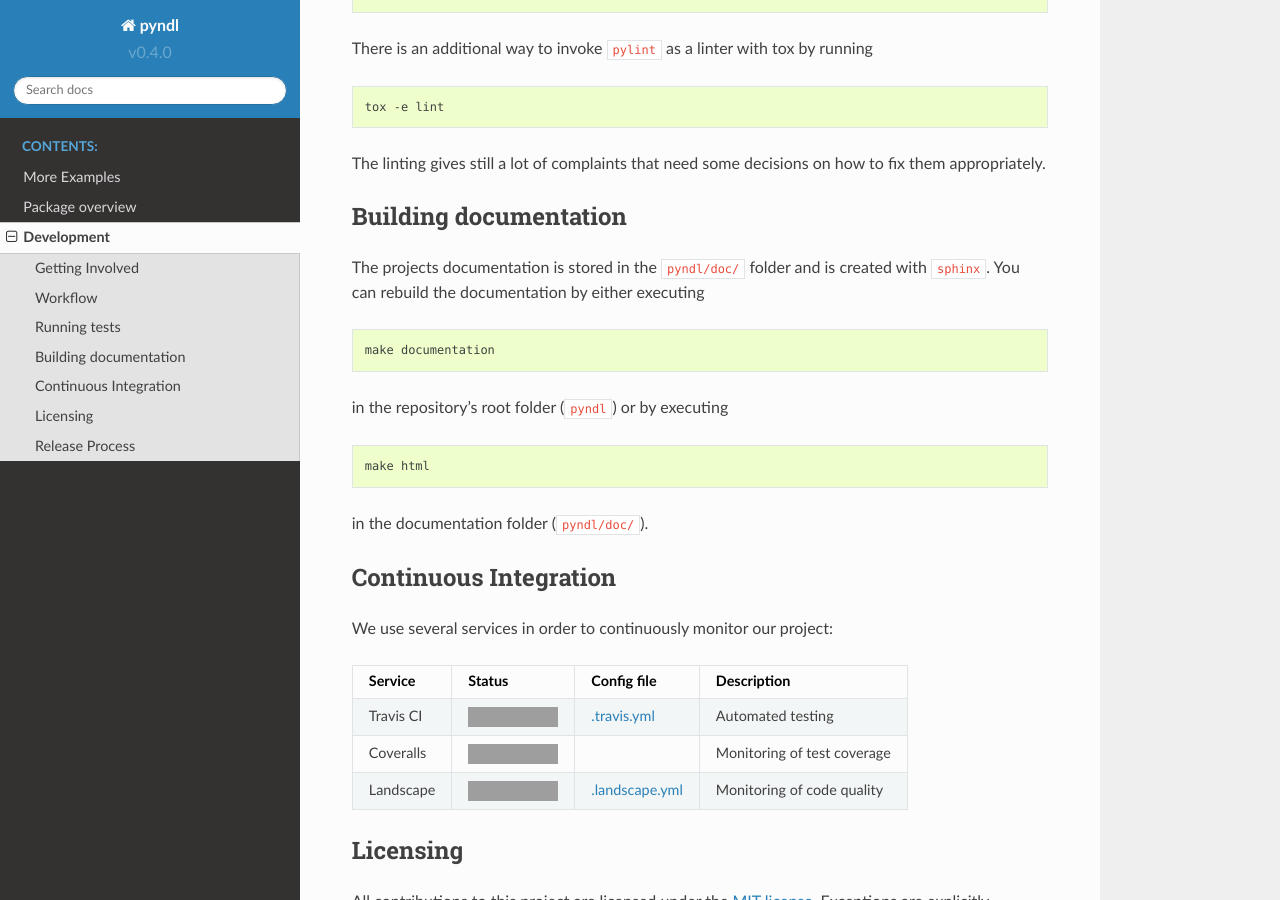
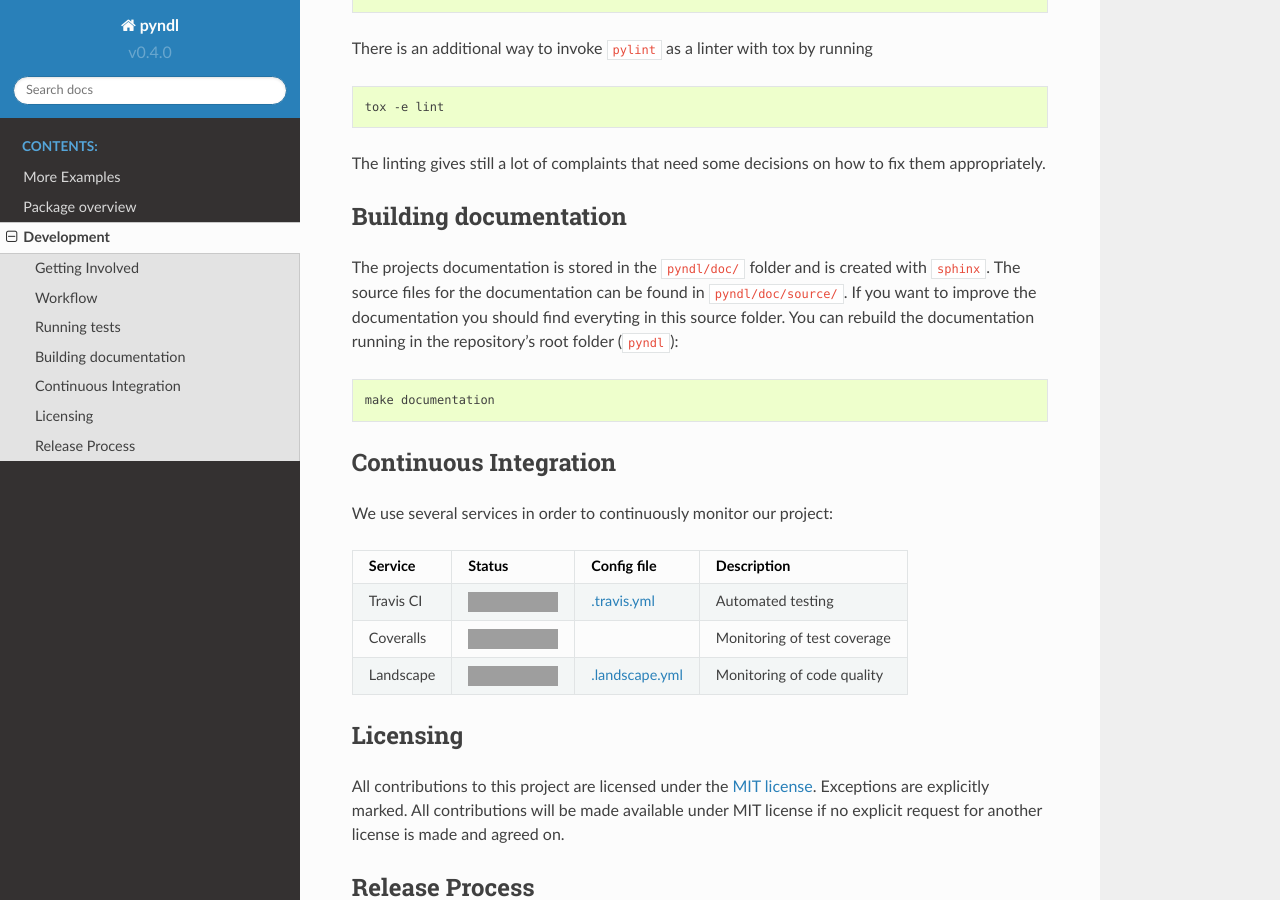
Before and after one commit to quantling/pyndl, a Sphinx documentation site: the page built from doc/source/development.rst, in a window 1280 px wide and 900 px high, scrolled down 1658 px. Built offline with Sphinx 7.4.7 and the Read the Docs theme 2.0.0, drawn with Linux system fonts in a browser that asks for light colours; pages that are not in the unit, such as notebooks, are missing from menus; grey boxes are pictures that could not be loaded.

Commit message:
removes the installations of dependencies again and adjusts text in development.rst accordingly

```diff
--- a/doc/source/development.rst
+++ b/doc/source/development.rst
@@ -118,19 +118,14 @@ Building documentation
 ----------------------
 
 The projects documentation is stored in the ``pyndl/doc/`` folder and is created with
-``sphinx``. You can rebuild the documentation by either executing
+``sphinx``. The source files for the documentation can be found in
+``pyndl/doc/source/``. If you want to improve the documentation you should find
+everyting in this source folder. You can rebuild the documentation running in
+the repository's root folder (``pyndl``):
 
 .. code:: bash
 
    make documentation
-
-in the repository's root folder (``pyndl``) or by executing
-
-.. code:: bash
-
-   make html
-
-in the documentation folder (``pyndl/doc/``).
 
 
 Continuous Integration
```
Also changed, not shown: 1 other file.
